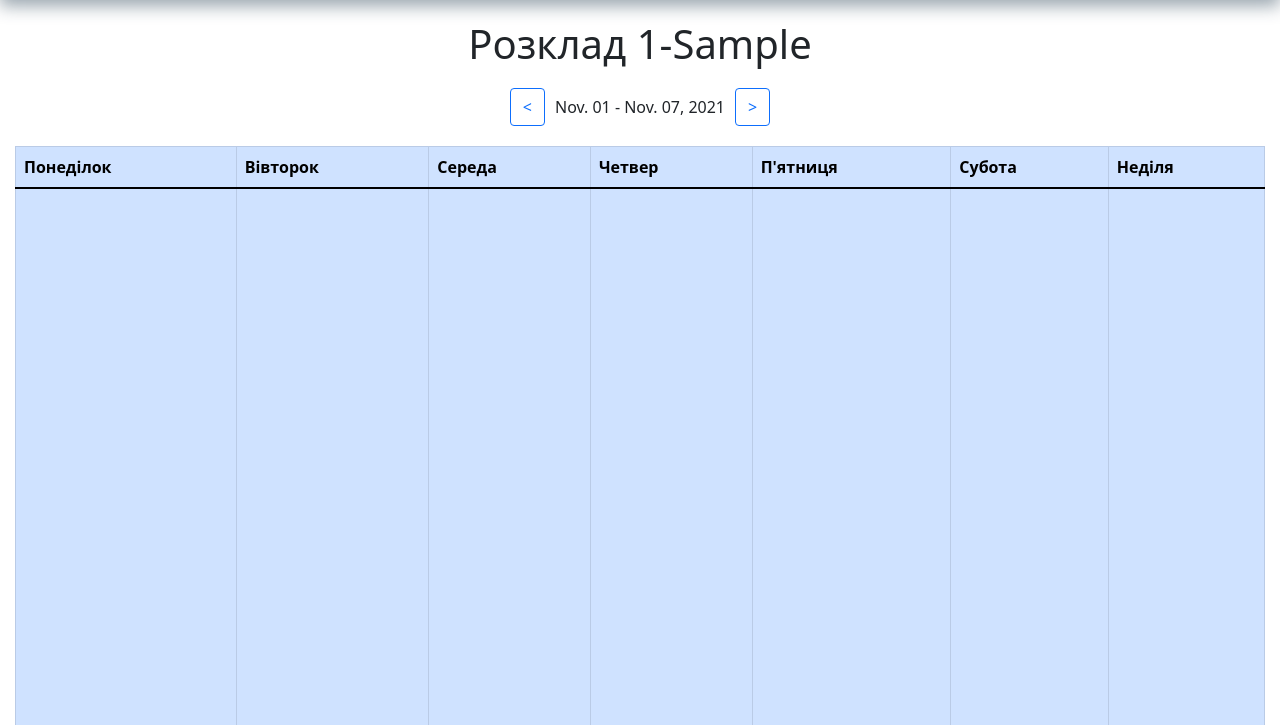
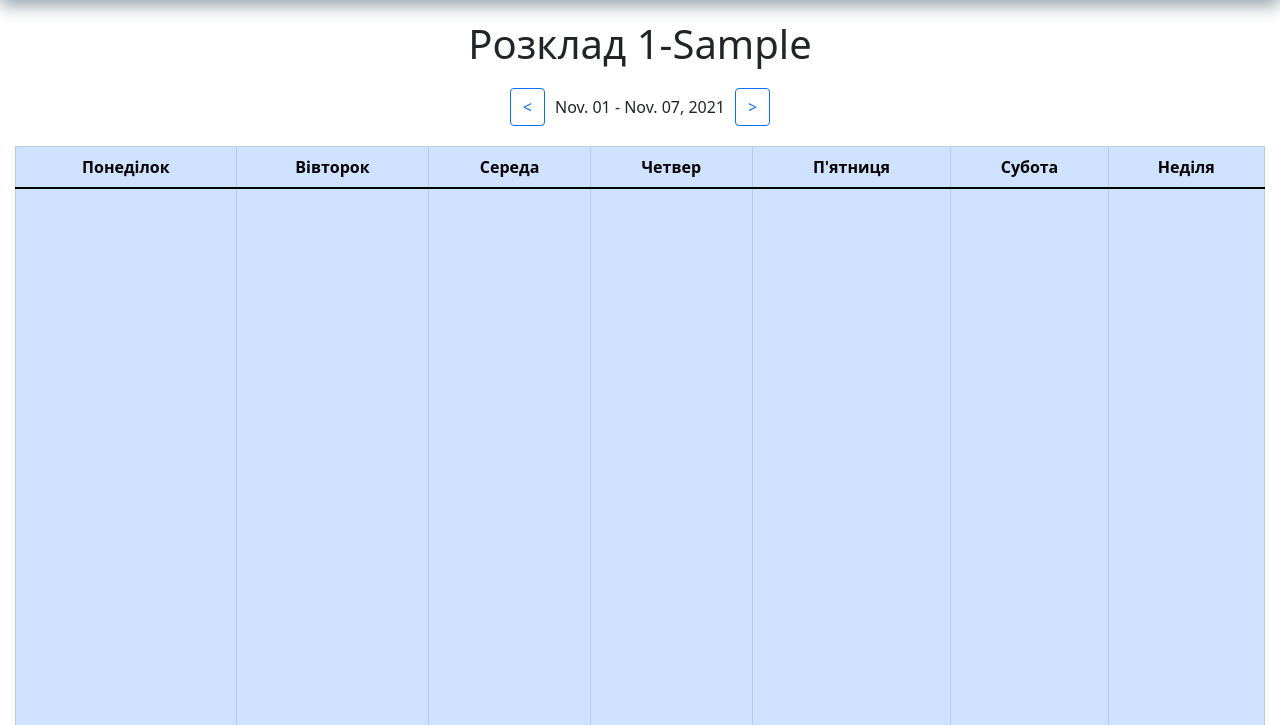
Before and after one commit to Gerfest/Lyceum, a Django app: page /schedule/ in a window 1280 px wide. Shown: the part 58-783 px from the top of the page. Run offline with Django 3.2, Linux system fonts and the light colour scheme; a user stored in the database is signed in; tables that the repository leaves empty hold one stand-in row (values such as "Sample post"); lists and menus that the app fills with data are empty.

Commit message:
Fixed time in model and table in schedule

```diff
--- a/Website/models.py
+++ b/Website/models.py
@@ -65,7 +65,7 @@ class Lesson(models.Model):
     time_start = models.TimeField(verbose_name="Час початку",
                                   default=timezone.now)
     time_end = models.TimeField(verbose_name="Час кінця",
-                                default=timezone.now()
+                                default=timezone.now
                                 )
     teacher = models.ForeignKey(to=Teacher, on_delete=models.CASCADE,
                                 verbose_name="Вчитель", null=True)
--- a/static/css/schedule.css
+++ b/static/css/schedule.css
@@ -17,6 +17,9 @@ h1 {
     overflow: auto;
 }
 
+tr {
+    text-align: center;
+}
 
 @media (min-width: 1600px) {
     .main-sec {
```
Also changed, not shown: Website/migrations/0023_alter_lesson_time_end.py (added).
